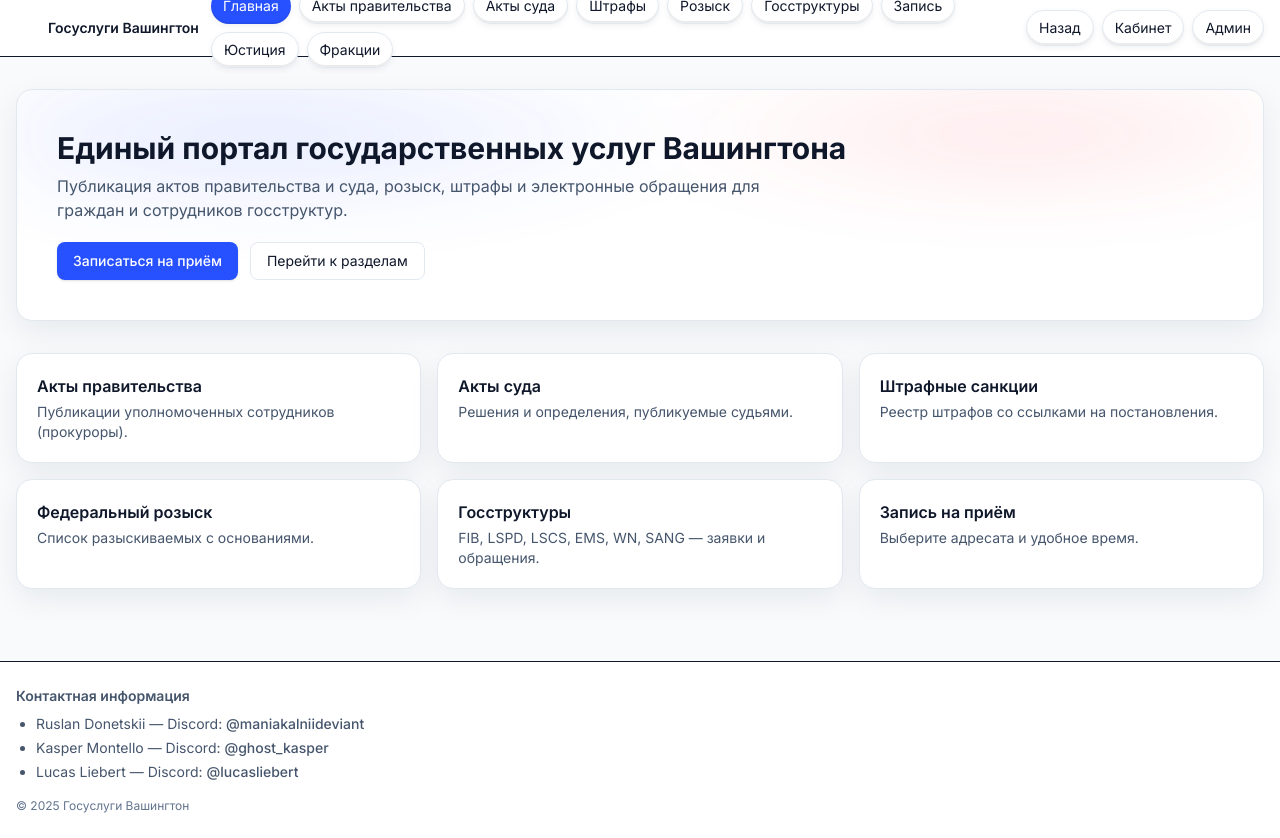
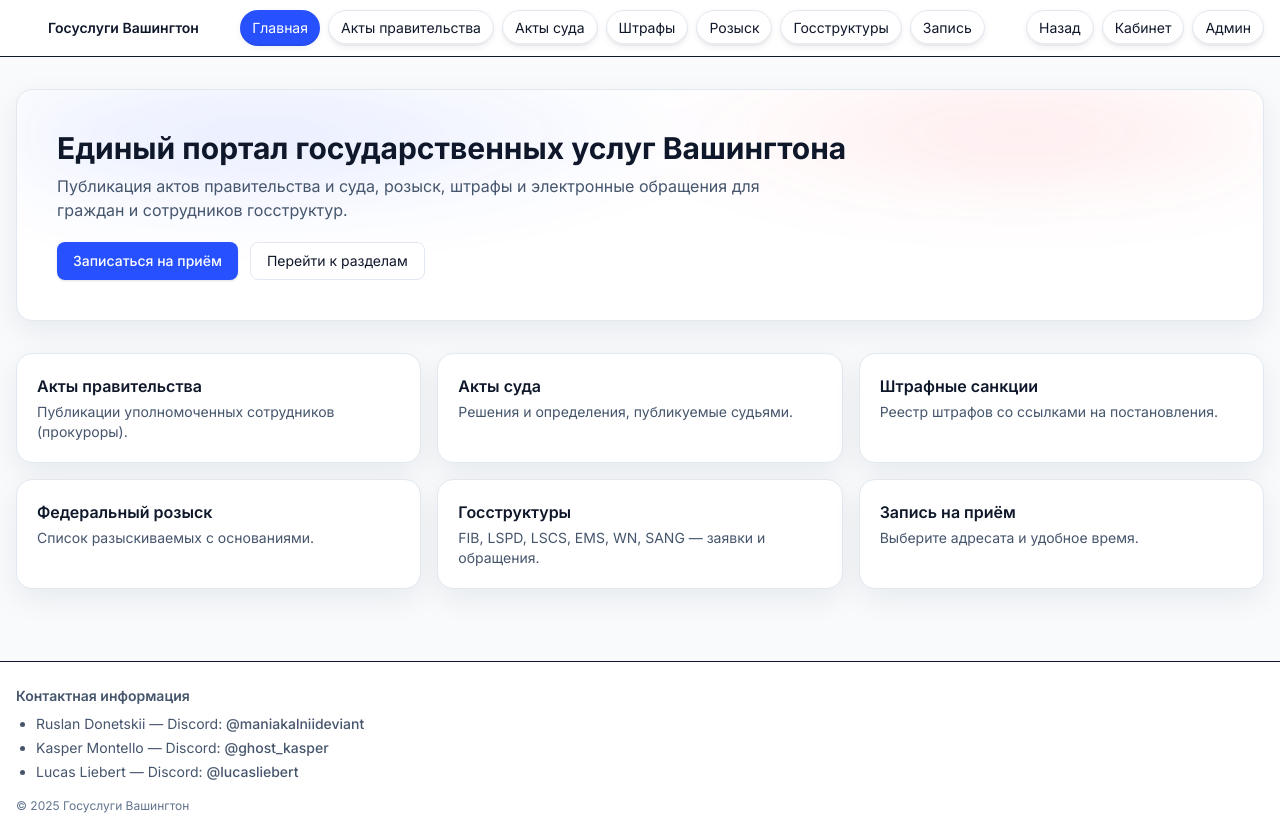
Before and after one commit to alfrageszs-del/washington, a Next.js app: page / in a window 1280 px wide. Built offline with nearby package versions, Linux system fonts and the light colour scheme.

Commit message:
redesign v0.5 fix4

```diff
--- a/components/Navbar.tsx
+++ b/components/Navbar.tsx
@@ -1,3 +1,4 @@
+// components/Navbar.tsx
 "use client";
 
 import Link from "next/link";
@@ -12,8 +13,8 @@ const links: { href: string; label: string }[] = [
   { href: "/wanted",         label: "Розыск" },
   { href: "/structures",     label: "Госструктуры" },
   { href: "/appointment",    label: "Запись" },
-  { href: "/justice",        label: "Юстиция" },
-  { href: "/factions",       label: "Фракции" },
+  // ⚠️ УДАЛЕНО: { href: "/justice", label: "Юстиция" },
+  // ⚠️ УДАЛЕНО: { href: "/factions", label: "Фракции" },
 ];
 
 export default function Navbar() {
@@ -22,12 +23,12 @@ export default function Navbar() {
   return (
     <header className="sticky top-0 z-40 w-full border-b bg-white/90 backdrop-blur">
       <div className="mx-auto flex h-14 w-full max-w-screen-2xl items-center justify-between gap-3 px-4">
-        <Link href="/" className="shrink-0">
+        <Link href="/" className="shrink-0" aria-label="Госуслуги Вашингтон — на главную">
           <Logo />
         </Link>
 
         {/* desktop */}
-        <nav className="hidden md:flex flex-wrap items-center gap-2">
+        <nav className="hidden md:flex flex-wrap items-center gap-2" aria-label="Основная навигация">
           {links.map((l) => {
             const active = pathname === l.href;
             return (
@@ -54,7 +55,7 @@ export default function Navbar() {
 
       {/* mobile scroller */}
       <div className="md:hidden border-t bg-white">
-        <div className="mx-auto max-w-screen-2xl overflow-x-auto px-4 py-2 flex gap-2">
+        <div className="mx-auto max-w-screen-2xl overflow-x-auto px-4 py-2 flex gap-2" aria-label="Навигация (моб.)">
           {links.map((l) => {
             const active = pathname === l.href;
             return (
```
